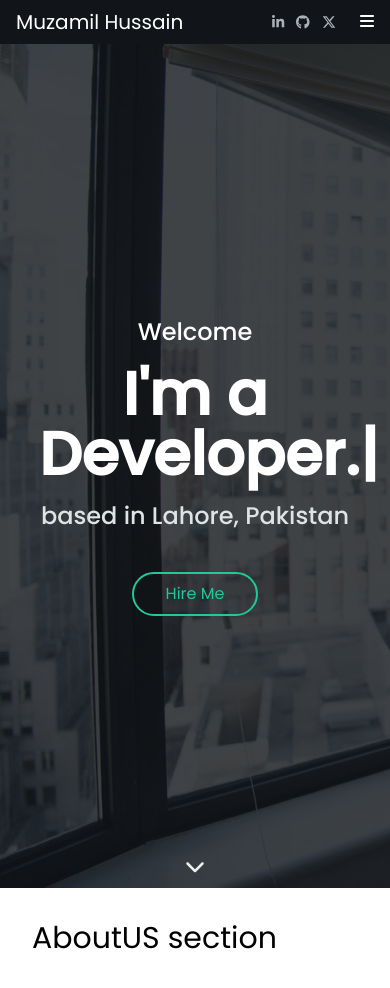
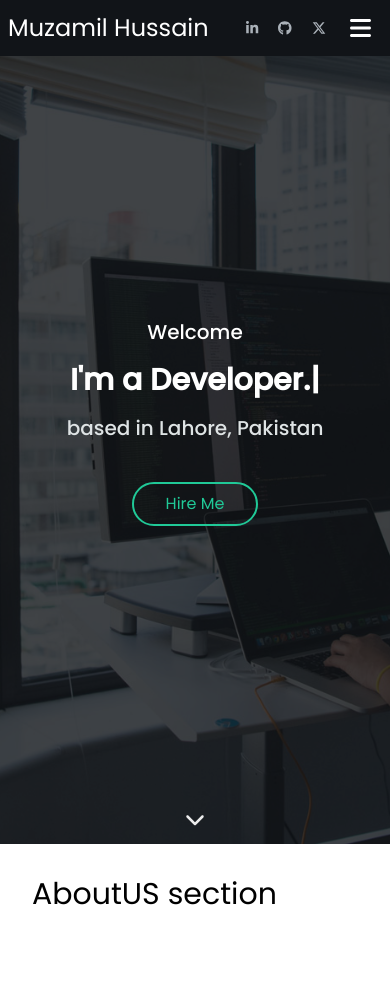
Before and after one commit to muzamil-frontend-dev/portfolio-web-app, a React (Create React App) app: page / in a window 390 px wide. After the commit the page ends 944 px from the top, so only its background shows below. Built offline with nearby package versions, Linux system fonts and the light colour scheme.

Commit message:
make hero section responsive on all devices

```diff
--- a/src/Header/Header.jsx
+++ b/src/Header/Header.jsx
@@ -23,6 +23,7 @@ const Header = () => {
   ];
   return (
     <header className="w-full sm:w-64">
+      {/* Desktop Nav Menu view */}
       <nav className="hidden sm:block fixed w-64 h-full bg-black px-8 overflow-y-auto">
         {/* Profile Section */}
         <a href="#home">
@@ -73,13 +74,13 @@ const Header = () => {
         </ul>
       </nav>
       {/* Mobile Nav Menu view */}
-      <nav className="sticky top-0 bg-black sm:hidden">
-        <section className="flex justify-between items-center py-2 px-4">
+      <nav className="fixed top-0 left-0 w-full bg-black z-10 sm:hidden">
+        <section className="flex justify-between items-center py-3 pl-2 pr-4">
           <a href="#home">
-            <h1 className="text-xl text-white">Muzamil Hussain</h1>
+            <h1 className="text-2xl text-white">Muzamil Hussain</h1>
           </a>
-          <div>
-            <ul className="inline-flex mr-6">
+          <div className="flex items-center">
+            <ul className="inline-flex mr-5">
               <li className="text-sm text-gray-200">
                 <a
                   href="https://www.linkedin.com/in/muzamil167/"
@@ -89,7 +90,7 @@ const Header = () => {
                   <FontAwesomeIcon icon={faLinkedinIn} />
                 </a>
               </li>
-              <li className="text-sm text-gray-200 mx-3">
+              <li className="text-sm text-gray-200 mx-5">
                 <a
                   href="https://github.com/muzamil-frontend-dev"
                   target="_blank"
@@ -108,12 +109,12 @@ const Header = () => {
                 </a>
               </li>
             </ul>
-            <button
-              className="text-white"
+            <div
+              className="flex justify-center items-center w-7 h-7 text-white text-2xl"
               onClick={() => setOpenMenu((prev) => !prev)}
             >
               <FontAwesomeIcon icon={openMenu ? faBars : faXmark} />
-            </button>
+            </div>
           </div>
         </section>
         {/* Toggle Menu */}
--- a/src/Sections/Hero/Hero.css
+++ b/src/Sections/Hero/Hero.css
@@ -1,4 +1,4 @@
-.image {
+.bg-image {
   background-image: url("/public/images/intro-bg.jpg");
   background-size: cover;
 }
@@ -10,11 +10,11 @@
 
 @keyframes fadeInDown {
   0% {
-    bottom: 30px;
+    bottom: 5px;
     opacity: 0;
   }
   100% {
-    bottom: 5px;
+    bottom: -50px;
     opacity: 1;
   }
 }
--- a/src/Sections/Hero/Hero.jsx
+++ b/src/Sections/Hero/Hero.jsx
@@ -6,12 +6,12 @@ import { faChevronDown } from "@fortawesome/free-solid-svg-icons";
 
 const Hero = () => {
   return (
-    <div className="h-screen relative image" id="home">
+    <div className="h-screen relative bg-image bg-center" id="home">
       <div className="absolute w-full h-screen bg-black opacity-80 py-24"></div>
       <div className="w-4/5 h-fit absolute inset-1/2 -translate-x-1/2 -translate-y-1/2">
         <div className="text-white text-center font-medium">
-          <h1 className="text-2xl">Welcome</h1>
-          <p className="text-6xl my-4">
+          <h1 className="text-xl sm:text-2xl">Welcome</h1>
+          <p className="text-3xl sm:text-6xl my-4">
             <TypeAnimation
               sequence={[
                 "I'm Muzamil Hussain",
@@ -27,7 +27,7 @@ const Hero = () => {
               className="font-bold"
             />
           </p>
-          <span className="text-2xl text-gray-100">
+          <span className="text-xl sm:text-2xl text-gray-100">
             based in Lahore, Pakistan
           </span>
         </div>
@@ -37,12 +37,15 @@ const Hero = () => {
           </button>
         </div>
       </div>
-      <div className="w-fit absolute animate inset-x-1/2 -translate-x-1/2">
+      <a
+        href="#about"
+        className="w-fit h-20 absolute animate inset-x-1/2 -translate-x-1/2"
+      >
         <FontAwesomeIcon
           icon={faChevronDown}
           className="text-white font-bold text-xl"
         />
-      </div>
+      </a>
     </div>
   );
 };
```
